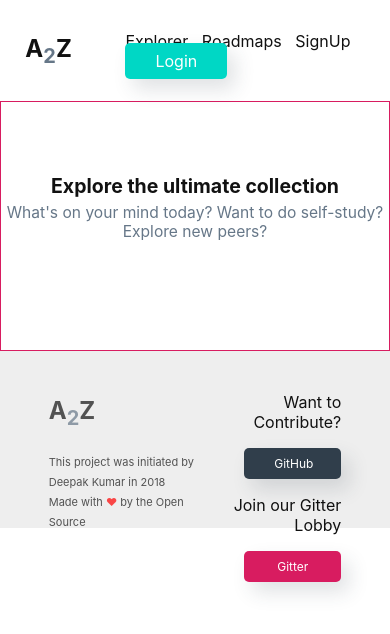
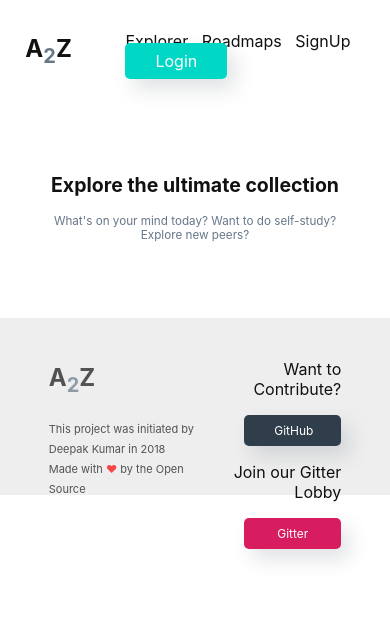
Before and after one commit to dipakkr/a2z-frontend, a React (Create React App) app: page / in a window 390 px wide. Shown: the top 634 px of the page. Built offline with nearby package versions, Linux system fonts and the light colour scheme.

Commit message:
Tweaked the heading styles

```diff
--- a/src/containers/Home/Home.css
+++ b/src/containers/Home/Home.css
@@ -1,8 +1,6 @@
 #home-page-container {
     padding: 7vh 0;
     text-align: center;
-    color: var(--red);
-    border: 1px solid var(--red);
 }
 
 .heading {
@@ -13,9 +11,9 @@
 
 .sub-heading {
     color: var(--theme);
-    font-size: 1.5vw;
-    margin-bottom: 50px;
-    margin-top: 0px;
+    font-size: 1.12vw;
+    max-width: 75vw;
+    margin: 17px auto;
 }
 
 @media only screen and (max-width: 1024px) {
@@ -26,9 +24,6 @@
     }
 
     .sub-heading {
-        color: var(--theme);
-        font-size: 4vw;
-        margin-bottom: 50px;
-        margin-top: 0px;
+        font-size: 3vw;
     }
 }
```
